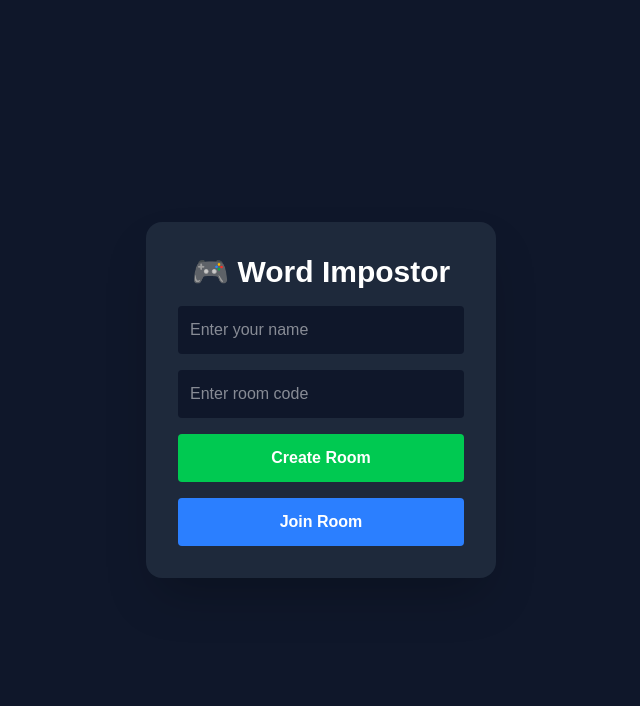
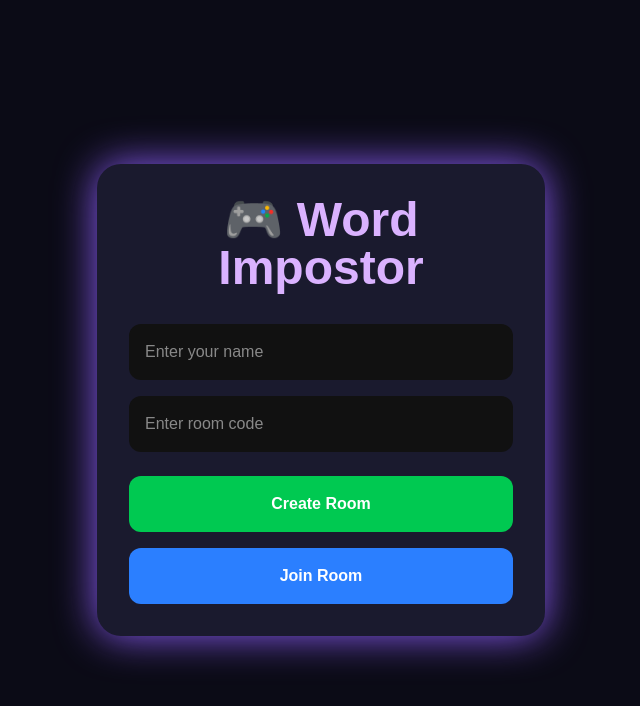
Before and after one commit to bilaldham1234-svg/word-impostor, a Next.js app in the folder client/: page / in a window 1280 px wide. Shown: the top 706 px of the page, without its empty margins (319-959 px from the left). Built offline with nearby package versions, Linux system fonts and the light colour scheme; no server answers.

Commit message:
fix player names

```diff
--- a/client/app/page.tsx
+++ b/client/app/page.tsx
@@ -4,9 +4,9 @@ import { useEffect, useRef, useState } from "react";
 import { io } from "socket.io-client";
 
 export default function Home() {
-
   const [name, setName] = useState("");
   const [joinCode, setJoinCode] = useState("");
+
   const socketRef = useRef<any>(null);
 
   useEffect(() => {
@@ -14,6 +14,8 @@ export default function Home() {
   }, []);
 
   const createRoom = () => {
+    if (!name) return;
+
     const id = Math.floor(10000 + Math.random() * 90000).toString();
 
     localStorage.setItem("playerName", name);
@@ -27,24 +29,19 @@ export default function Home() {
       window.location.href = `/room/${room}`;
     });
   };
+
   const joinRoom = () => {
+    if (!name || !joinCode) return;
+
     localStorage.setItem("playerName", name);
-  socketRef.current.emit("joinRoom", {
-    roomId: joinCode,
-    name,
-  });
 
     window.location.href = `/room/${joinCode}`;
   };
 
-
-
   return (
-    <main className="min-h-screen flex items-center justify-center bg-[#0f172a]">
-
-      <div className="bg-[#1e293b] p-8 rounded-2xl shadow-2xl w-[350px] flex flex-col gap-4">
-
-        <h1 className="text-white text-3xl font-bold text-center">
+    <main className="min-h-screen bg-[#0b0b16] flex items-center justify-center px-6">
+      <div className="w-full max-w-md bg-[#1a1a2e] p-8 rounded-3xl shadow-[0_0_40px_#8b5cf6]">
+        <h1 className="text-5xl font-bold text-center mb-8 text-purple-300">
           🎮 Word Impostor
         </h1>
 
@@ -53,7 +50,7 @@ export default function Home() {
           placeholder="Enter your name"
           value={name}
           onChange={(e) => setName(e.target.value)}
-          className="p-3 rounded bg-[#0f172a] text-white outline-none"
+          className="w-full p-4 rounded-xl bg-[#111] text-white mb-4 outline-none"
         />
 
         <input
@@ -61,25 +58,23 @@ export default function Home() {
           placeholder="Enter room code"
           value={joinCode}
           onChange={(e) => setJoinCode(e.target.value)}
-          className="p-3 rounded bg-[#0f172a] text-white outline-none"
+          className="w-full p-4 rounded-xl bg-[#111] text-white mb-6 outline-none"
         />
 
         <button
           onClick={createRoom}
-          className="bg-green-500 hover:bg-green-600 text-white p-3 rounded font-bold"
+          className="w-full bg-green-500 hover:bg-green-600 text-white font-bold py-4 rounded-xl mb-4"
         >
           Create Room
         </button>
 
         <button
           onClick={joinRoom}
-          className="bg-blue-500 hover:bg-blue-600 text-white p-3 rounded font-bold"
+          className="w-full bg-blue-500 hover:bg-blue-600 text-white font-bold py-4 rounded-xl"
         >
           Join Room
         </button>
-
       </div>
-
     </main>
   );
 }
```
Lines whose indentation alone changed are shown as unchanged.
